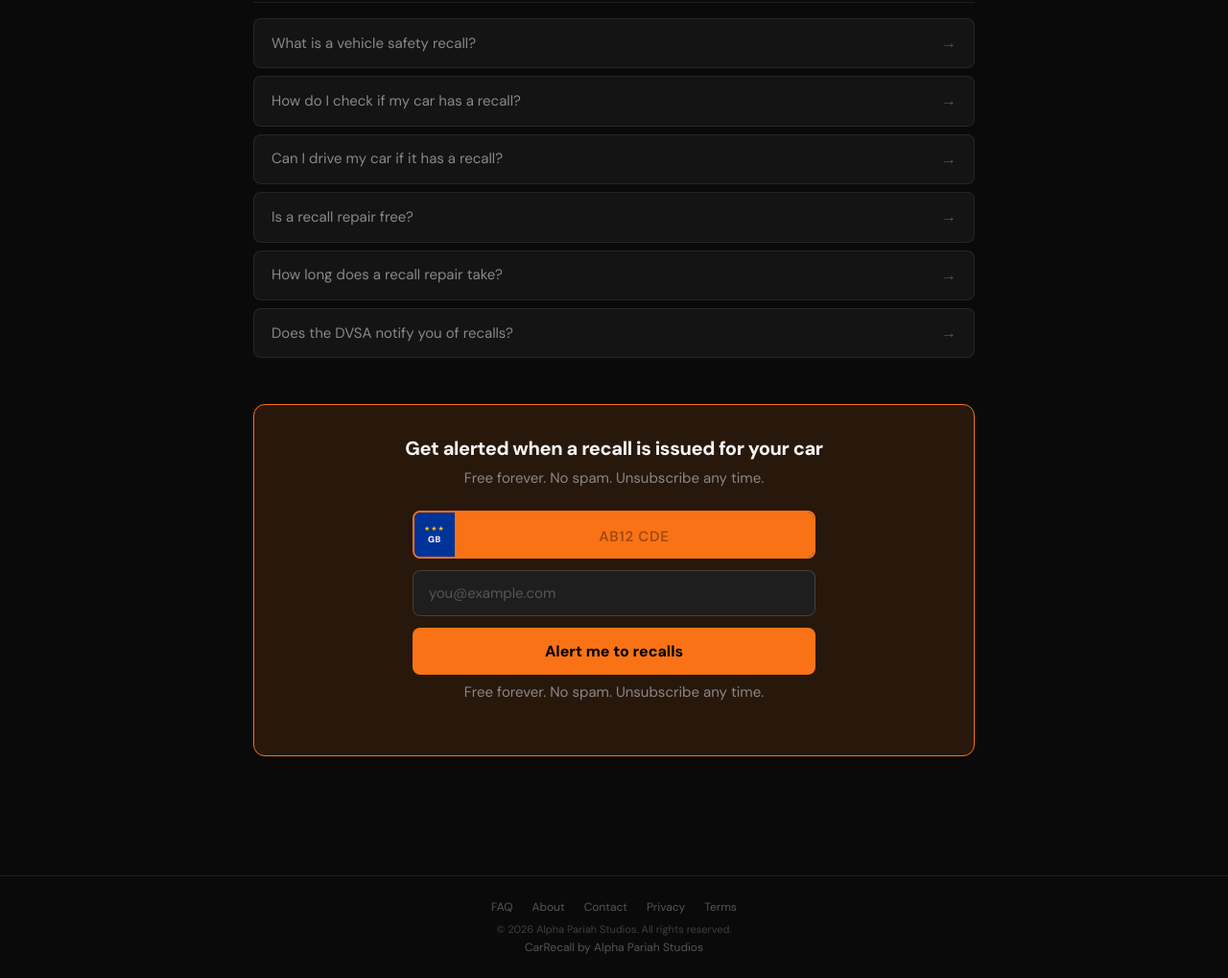
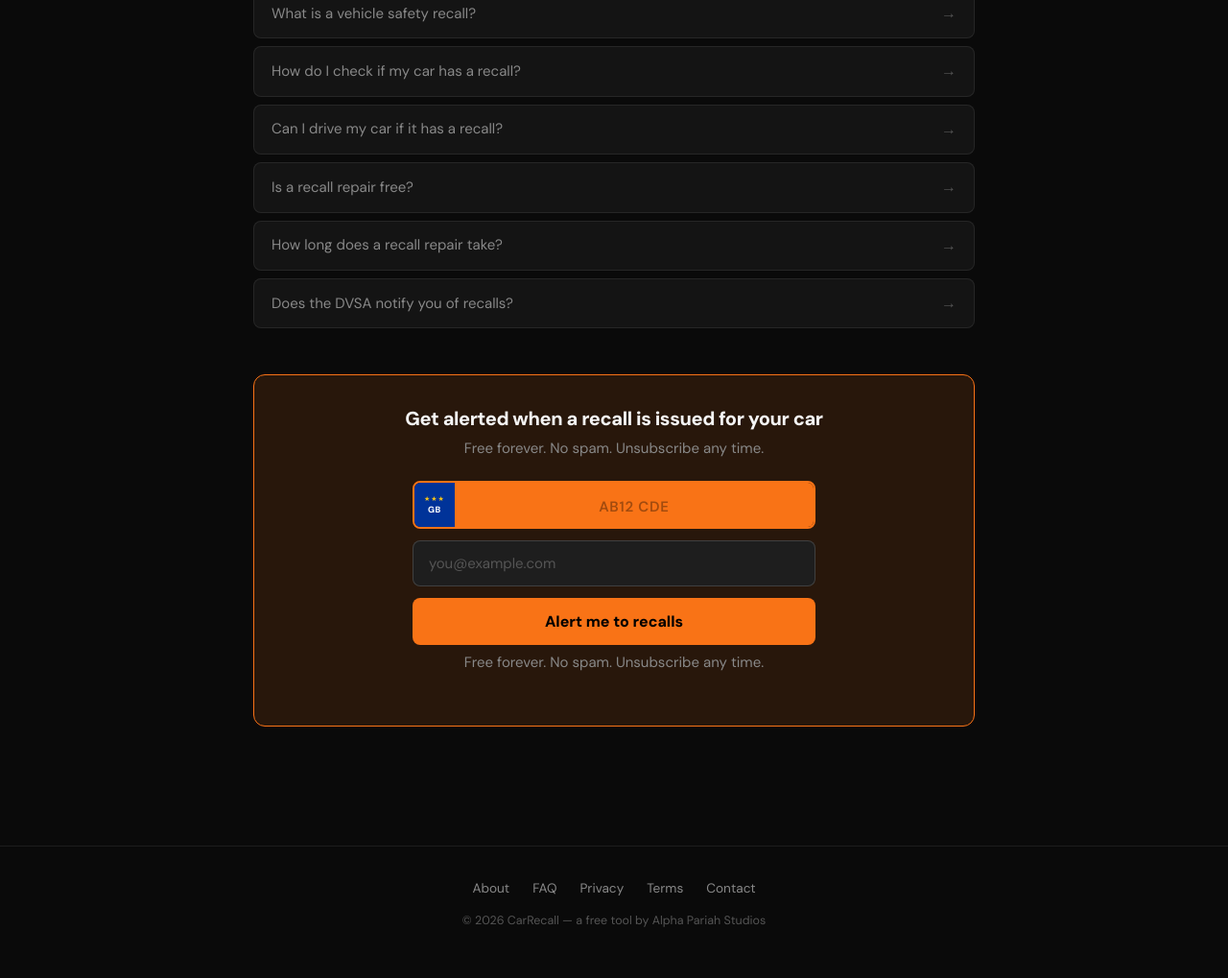
Before and after one commit to Nerdalus/project-golf, a website: page public/faq/index.html in a window 1280 px wide. Shown: the part 412-1431 px from the top of the page at 96% size. Drawn offline with Linux system fonts and the light colour scheme.

Commit message:
fix: nav menu consistency

```diff
--- a/public/faq/index.html
+++ b/public/faq/index.html
@@ -30,6 +30,9 @@
     .logo-icon svg { width: 18px; height: 18px; }
     .logo-text { font-size: 18px; font-weight: 700; color: var(--text); letter-spacing: -0.03em; }
     .logo-text span { color: var(--orange); }
+    .nav-links { display: flex; gap: 2rem; list-style: none; }
+    .nav-links a { color: var(--text-muted); text-decoration: none; font-size: 0.9rem; transition: color 0.2s; }
+    .nav-links a:hover { color: var(--text); }
     main { flex: 1; max-width: 800px; margin: 0 auto; padding: 60px 24px; width: 100%; }
     .page-tag { display: inline-flex; align-items: center; gap: 6px; font-size: 12px; font-weight: 600; color: var(--orange); letter-spacing: 0.08em; text-transform: uppercase; margin-bottom: 16px; }
     h1 { font-size: clamp(28px, 5vw, 44px); font-weight: 900; letter-spacing: -0.03em; line-height: 1.1; margin-bottom: 16px; }
@@ -59,14 +62,13 @@
     .alert-btn { width: 100%; padding: 14px; background: var(--orange); border: none; border-radius: var(--radius-sm); color: #000; font-family: var(--font); font-size: 16px; font-weight: 800; cursor: pointer; transition: background 0.2s; }
     .alert-btn:hover { background: var(--orange-dark); }
     .cta-sub { font-size: 13px; color: var(--text-dim); margin: 8px 0 0; }
-    footer { border-top: 1px solid var(--border); padding: 24px; text-align: center; margin-top: 64px; }
-    .footer-links { display: flex; justify-content: center; gap: 20px; margin-bottom: 8px; flex-wrap: wrap; }
-    .footer-links a { font-size: 12px; color: var(--text-dim); text-decoration: none; transition: color 0.2s; }
-    .footer-links a:hover { color: var(--text-muted); }
-    .footer-copy { font-size: 11px; color: var(--text-dim); margin-bottom: 4px; opacity: 0.7; }
-    .footer-sub { font-size: 12px; color: var(--text-dim); }
-    .footer-sub a { color: var(--text-dim); text-decoration: none; }
-    .footer-sub a:hover { color: var(--text-muted); }
+    footer { border-top: 1px solid var(--border); padding: 2rem; text-align: center; margin-top: 64px; }
+    .footer-links { display: flex; justify-content: center; gap: 1.5rem; flex-wrap: wrap; margin-bottom: 1rem; list-style: none; }
+    .footer-links a { font-size: 0.85rem; color: var(--text-muted); text-decoration: none; transition: color 0.2s; }
+    .footer-links a:hover { color: var(--text); }
+    .footer-copy { font-size: 0.78rem; color: var(--text-dim); }
+    .footer-copy a { color: var(--text-dim); text-decoration: none; }
+    .footer-copy a:hover { color: var(--text-muted); }
   </style>
 </head>
 <body>
@@ -77,10 +79,11 @@
         <path d="M10.29 3.86L1.82 18a2 2 0 001.71 3h16.94a2 2 0 001.71-3L13.71 3.86a2 2 0 00-3.42 0z"/>
         <line x1="12" y1="9" x2="12" y2="13"/><line x1="12" y1="17" x2="12.01" y2="17"/>
       </svg>
-    </span>Car<span style="color: var(--orange);">Recall</span>
+    </span>
+    <span style="color: var(--text);">Car<span style="color: var(--orange);">Recall</span></span>
   </a>
   <ul class="nav-links">
-    <li><a href="how-it-works.html">How it works</a></li>
+    <li><a href="#how-it-works">How it works</a></li>
     <li><a href="/faq/">FAQ</a></li>
     <li><a href="/about.html">About</a></li>
   </ul>
@@ -126,15 +129,14 @@
   </main>
 
   <footer>
-    <div class="footer-links">
-      <a href="/faq/">FAQ</a>
-      <a href="/about">About</a>
-      <a href="/contact">Contact</a>
-      <a href="/privacy">Privacy</a>
-      <a href="/terms">Terms</a>
-    </div>
-    <p class="footer-copy">&copy; <script>document.write(new Date().getFullYear())</script> Alpha Pariah Studios. All rights reserved.</p>
-    <div class="footer-sub">CarRecall by <a href="https://alphapariah.studio">Alpha Pariah Studios</a></div>
+    <ul class="footer-links">
+      <li><a href="/about.html">About</a></li>
+      <li><a href="/faq/">FAQ</a></li>
+      <li><a href="/privacy.html">Privacy</a></li>
+      <li><a href="/terms.html">Terms</a></li>
+      <li><a href="/contact.html">Contact</a></li>
+    </ul>
+    <p class="footer-copy">&copy; 2026 CarRecall &mdash; a free tool by <a href="https://alphapariah.studio" target="_blank" rel="noopener">Alpha Pariah Studios</a></p>
   </footer>
 
   <script>
```
Also changed, not shown: public/about.html (+3 -2 lines), public/contact.html (+3 -2 lines), public/faq/can-i-drive-my-car-if-it-has-a-recall.html (+17 -15 lines), public/faq/does-the-dvsa-notify-you-of-recalls.html (+17 -15 lines), public/faq/how-do-i-check-if-my-car-has-a-recall.html (+17 -15 lines), public/faq/how-long-does-a-recall-repair-take.html (+17 -15 lines), public/faq/is-a-recall-repair-free.html (+17 -15 lines), public/faq/what-is-a-vehicle-safety-recall.html (+17 -15 lines), public/how-it-works.html (+3 -2 lines), public/index.html (+4 -4 lines), public/privacy.html (+3 -2 lines), public/terms.html (+3 -2 lines).
